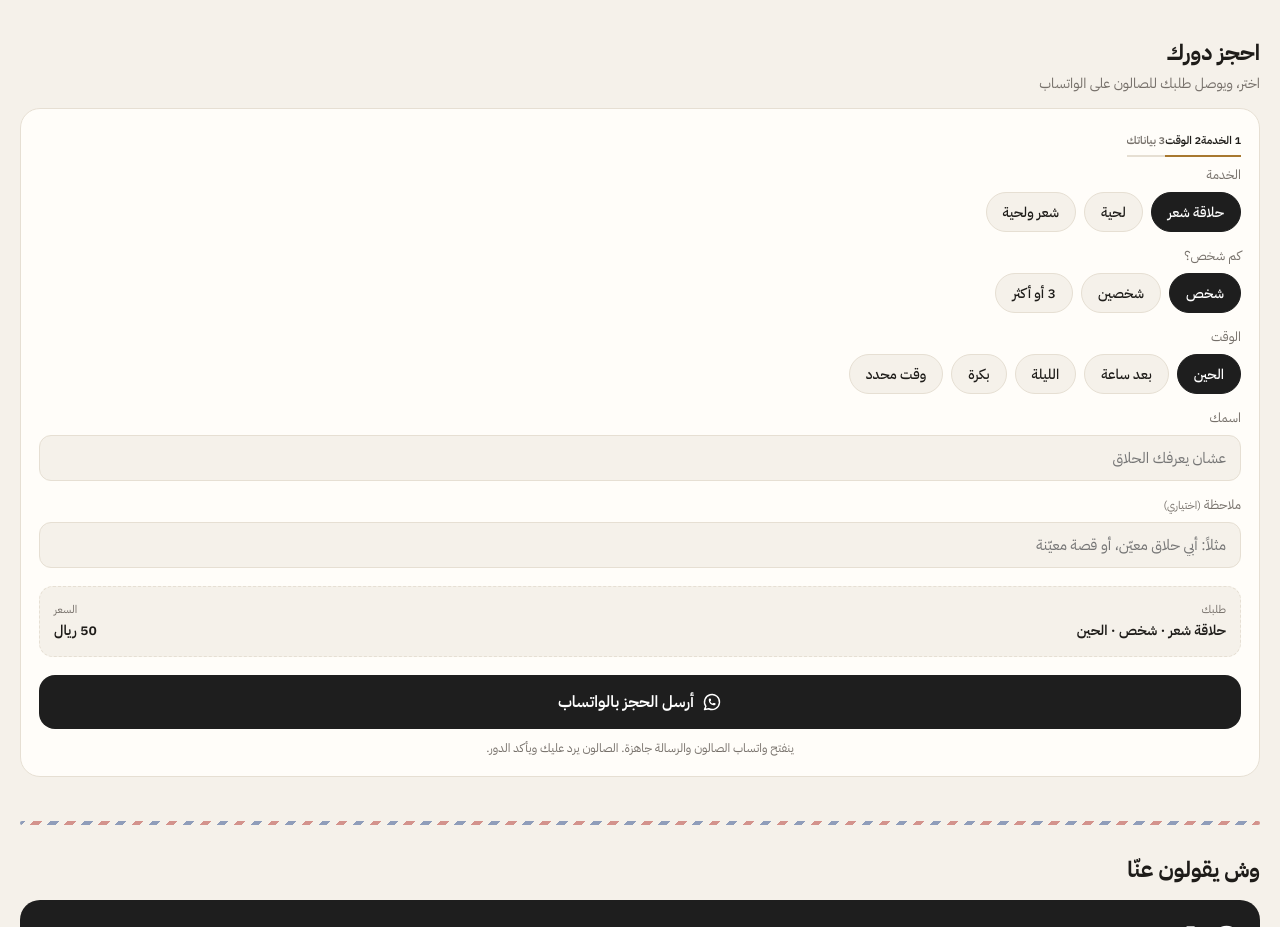
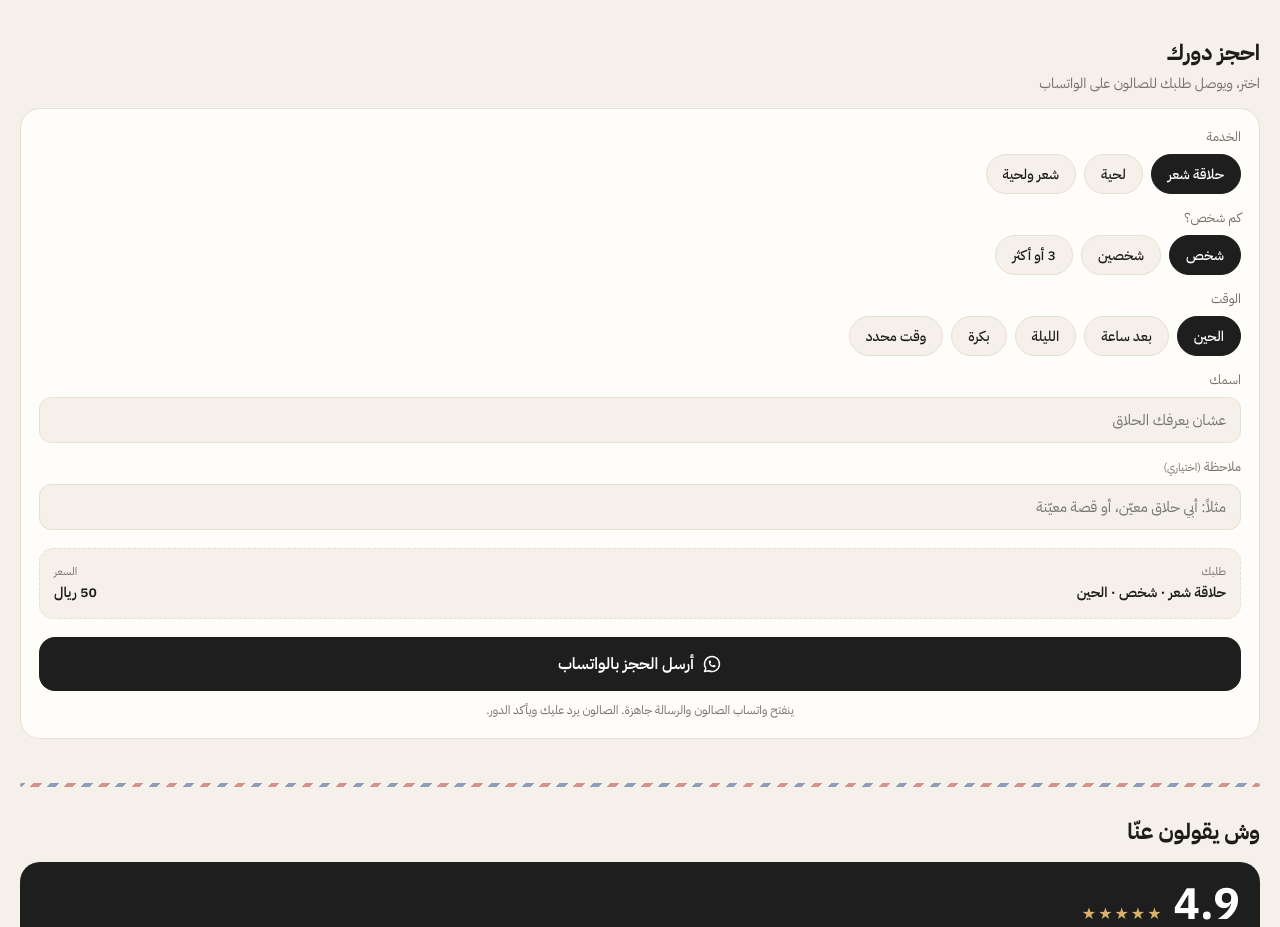
Before and after one commit to slymanalnzy98-hub/satr-demos, a plain HTML site: page demo/index.html in a window 1280 px wide. Shown: the part 2400-3327 px from the top of the page. Drawn offline with Linux system fonts and the light colour scheme.

Commit message:
Demo: remove cramped steps bar
Co-Authored-By: Claude Opus 5.5 <noreply@anthropic.com>

```diff
--- a/demo/index.html
+++ b/demo/index.html
@@ -212,7 +212,6 @@ body{transition:background .5s,color .5s}
   <h2 id="s3">احجز دورك</h2>
   <p class="h2s">اختر، ويوصل طلبك للصالون على الواتساب</p>
   <div class="book">
-    <div class="steps"><span class="on">1 الخدمة</span><span>2 الوقت</span><span>3 بياناتك</span></div>
     <p class="ql">الخدمة</p>
     <div class="ch" data-g="s"><button class="on" data-p="50">حلاقة شعر</button><button data-p="30">لحية</button><button data-p="70">شعر ولحية</button></div>
     <p class="ql">كم شخص؟</p>
@@ -283,7 +282,7 @@ document.getElementById('greet').textContent=g;
 document.querySelectorAll('.score b,.hours .big b:not(.nc)').forEach(el=>{const to=parseFloat(el.textContent),dec=String(el.textContent).includes('.');let t0=null;const f=ts=>{t0=t0||ts;const k=Math.min((ts-t0)/1200,1);el.textContent=dec?(to*k).toFixed(1):Math.round(to*k);if(k<1)requestAnimationFrame(f)};const io=new IntersectionObserver(e=>{if(e[0].isIntersecting){requestAnimationFrame(f);io.disconnect()}});io.observe(el)});
 const st={s:'حلاقة شعر',n:'شخص',t:'الحين',p:'50'};
 const $=i=>document.getElementById(i);
-const steps=document.querySelectorAll('.steps span');
+const steps=[];
 function upd(){
   const t=st.t==='وقت محدد'?($('tx').value?'الساعة '+$('tx').value:'وقت محدد'):st.t;
   $('sm').textContent=st.s+' · '+st.n+' · '+t;
```
